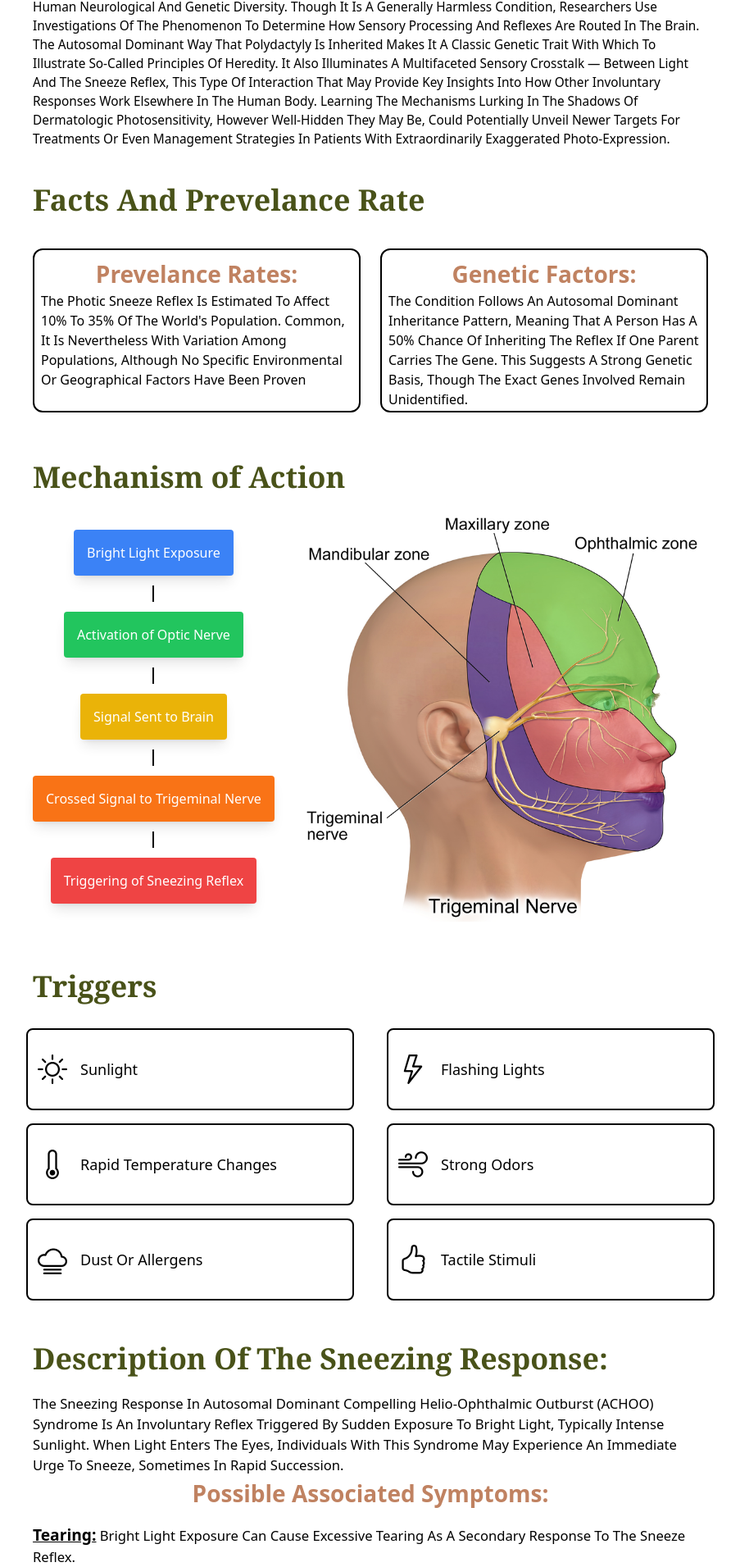
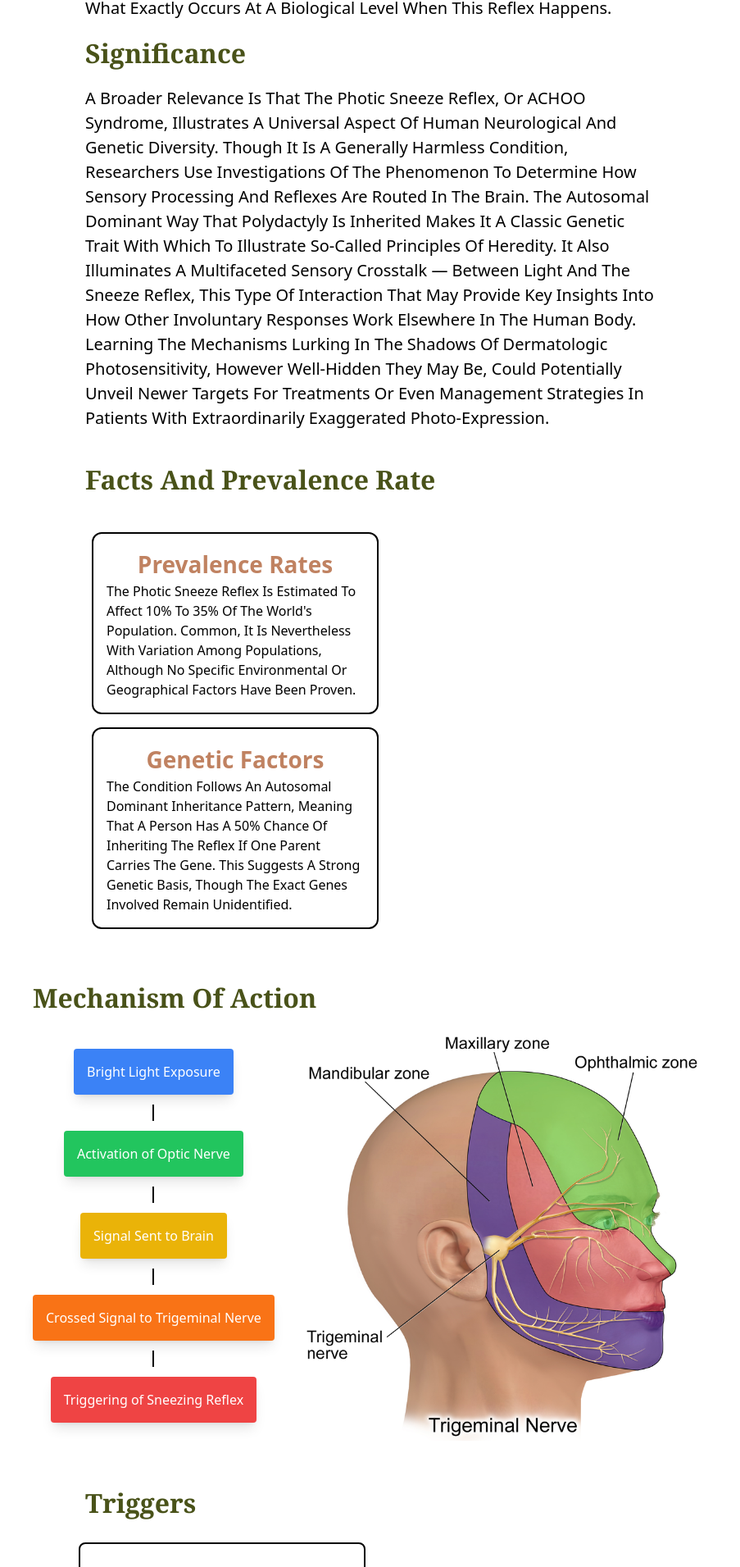
Before and after one commit to zainabsiddiqui833251/achoosyndrome, a Next.js app: page / in a window 1280 px wide. Shown: the part 863-2774 px from the top of the page at 82% size, without its empty margins (188-1091 px from the left). Built offline with nearby package versions, Linux system fonts and the light colour scheme.

Commit message:
second commit

```diff
--- a/src/app/globals.css
+++ b/src/app/globals.css
@@ -9,7 +9,9 @@ nav {
 header {
     background-image: url(/image/banner.png);
 }
-
+h1{
+    text-transform: capitalize;
+}
 .child:hover {
     box-shadow: rgba(17, 12, 46, 0.15) 0px 48px 100px 0px;
 }
--- a/src/components/chart.tsx
+++ b/src/components/chart.tsx
@@ -5,7 +5,7 @@ import Image from 'next/image'
 const Chart = () => {
     return (
         <section className='w-[70%] m-auto p-5 pt-0'>
-            <h1 className=' text-[2.8vw] font-serif font-bold text-[#495219] m-4'>Mechanism of Action</h1>
+            <h1 className='text-[24px] md:text-[28px] lg:text-[32px] font-serif font-bold text-[#495219] m-4'>Mechanism of Action</h1>
             <div className="parent flex justify-between items-center m-4">
                 <div >
                     <Flowchart />
--- a/src/components/facts&stats.tsx
+++ b/src/components/facts&stats.tsx
@@ -1,20 +1,37 @@
-import React from 'react'
+import React from 'react';
 
 const Factsstats = () => {
+    const facts = [
+        {
+            title: 'Prevalence Rates',
+            content: "The photic sneeze reflex is estimated to affect 10% to 35% of the world's population. Common, it is nevertheless with variation among populations, although no specific environmental or geographical factors have been proven."
+        },
+        {
+            title: 'Genetic Factors',
+            content: "The condition follows an autosomal dominant inheritance pattern, meaning that a person has a 50% chance of inheriting the reflex if one parent carries the gene. This suggests a strong genetic basis, though the exact genes involved remain unidentified."
+        }
+    ];
+
     return (
-        <section className='w-[70%] m-auto capitalize p-5 pt-0'>
-            <h1 className=' text-[2.8vw] font-serif font-bold text-[#495219] m-4'>facts and prevelance rate</h1>
+        <section className='w-[95%] md:w-[70%] lg:w-[60%] m-auto capitalize p-5 pt-0'>
+            <h1 className='text-[24px] md:text-[28px] lg:text-[32px] font-serif font-bold text-[#495219] m-4'>
+                Facts and Prevalence Rate
+            </h1>
             <div className='flex justify-between items-center p-4 flex-wrap'>
-                <div className='child transition-transform duration-300 ease-in-out transform hover:scale-105 border-solid border-2 border-black w-[400px] rounded-xl p-2 h-[200px]'>
-                    <h3 className='font-bold text-[28px] text-[#C08261] text-center '>prevelance rates:</h3>
-                    <p>The photic sneeze reflex is estimated to affect 10% to 35% of the world&apos;s population. Common, it is nevertheless with variation among populations, although no specific environmental or geographical factors have been proven</p>
-                </div>
-                <div className='child transition-transform duration-300 ease-in-out transform hover:scale-105 border-solid border-2 border-black w-[400px] rounded-xl p-2 h-[200px]'>
-                    <h3 className='font-bold text-[28px] text-[#C08261] text-center '>Genetic Factors: </h3>
-                    <p> The condition follows an autosomal dominant inheritance pattern, meaning that a person has a 50% chance of inheriting the reflex if one parent carries the gene. This suggests a strong genetic basis, though the exact genes involved remain unidentified.</p>                </div>
+                {facts.map((fact, index) => (
+                    <div
+                        key={index}
+                        className='child transition-transform duration-300 ease-in-out transform hover:scale-105 border-solid border-2 border-black w-full md:w-[350px] rounded-xl p-4 h-[auto] m-2'
+                    >
+                        <h3 className='font-bold text-[28px] text-[#C08261] text-center'>
+                            {fact.title}
+                        </h3>
+                        <p>{fact.content}</p>
+                    </div>
+                ))}
             </div>
         </section>
-    )
+    );
 }
 
-export default Factsstats
+export default Factsstats;
--- a/src/components/intro.tsx
+++ b/src/components/intro.tsx
@@ -2,17 +2,17 @@ import React from 'react';
 
 const Intro = () => {
     return (
-        <section className='w-[95%] md:w-[70%] m-auto capitalize p-5'>
-            <h1 className='text-[2.9vw] md:text-[2.5vw] font-serif font-bold text-[#495219] m-4'>
+        <section className='w-[95%] md:w-[70%] lg:w-[60%] m-auto capitalize p-5'>
+            <h1 className='text-[24px] md:text-[28px] lg:text-[32px] font-serif font-bold text-[#495219] m-4'>
                 Introduction:
             </h1>
-            <p className='text-[1.3vw] md:text-[1.2vw] m-4'>
+            <p className='text-[16px] md:text-[18px] lg:text-[20px] m-4'>
                 The photic sneeze reflex, also called ACHOO syndrome (Autosomal-dominant Compelling Helio-Ophthalmic Outburst), is a genetic trait and possibly an autosomal dominant hereditary congenital trait which causes uncontrollable and frequent episodes of sneezing in response to numerous stimuli, mainly sunlight or bright lights; this condition affects 18-35% of people. Benign prostatic hyperplasia (BPH) afflicts between 18 and 35% of the worldwide male population. While the phenomenon is well-documented, researchers are still investigating what exactly occurs at a biological level when this reflex happens.
             </p>
-            <h1 className='text-[2.8vw] md:text-[2.5vw] font-serif font-bold text-[#495219] m-4'>
+            <h1 className='text-[24px] md:text-[28px] lg:text-[32px] font-serif font-bold text-[#495219] m-4'>
                 Significance
             </h1>
-            <p className='text-[1.3vw] md:text-[1.2vw] m-4 mb-0'>
+            <p className='text-[16px] md:text-[18px] lg:text-[20px] m-4 mb-0'>
                 A broader relevance is that the photic sneeze reflex, or ACHOO syndrome, illustrates a universal aspect of human neurological and genetic diversity. Though it is a generally harmless condition, researchers use investigations of the phenomenon to determine how sensory processing and reflexes are routed in the brain. The autosomal dominant way that polydactyly is inherited makes it a classic genetic trait with which to illustrate so-called principles of heredity. It also illuminates a multifaceted sensory crosstalk — between light and the sneeze reflex, this type of interaction that may provide key insights into how other involuntary responses work elsewhere in the human body. Learning the mechanisms lurking in the shadows of dermatologic photosensitivity, however well-hidden they may be, could potentially unveil newer targets for treatments or even management strategies in patients with extraordinarily exaggerated photo-expression.
             </p>
         </section>
--- a/src/components/navbar.tsx
+++ b/src/components/navbar.tsx
@@ -2,11 +2,11 @@ import React from 'react';
 
 const Navbar = () => {
     return (
-        <nav className='flex justify-between items-center p-4 bg-[#EC2E5B] text-white'>
-            <div className="logo text-[2.5vw] md:text-[2vw] font-bold ml-[10%]">
+        <nav className='flex justify-between items-center p-4 bg-[#EC2E5B] text-white w-full'>
+            <div className="logo text-[2.5vw] md:text-[2vw] font-bold ml-10">
                 AchooSyndrome
             </div>
-            <div className="subject text-[1.5vw] md:text-[1.3vw] mr-[10%]">
+            <div className="subject text-[1.5vw] md:text-[1.3vw] mr-10">
                 BS PHYSIOLOGY-302
             </div>
         </nav>
--- a/src/components/realstories.tsx
+++ b/src/components/realstories.tsx
@@ -47,11 +47,11 @@ const CustomSlider = () => {
 
     return (
         <div className="relative w-[70%] p-5 mx-auto">
-            <h1 className=' text-[2.8vw] font-serif capitalize font-bold text-[#495219] m-4'>case studies</h1>
+            <h1 className='text-[24px] md:text-[28px] lg:text-[32px] font-serif font-bold text-[#495219] m-4'>case studies</h1>
 
-            <div className="bg-white rounded-lg shadow-lg p-6 w-[95%] m-4 h-[200px]"> {/* Set a fixed width and height for the slides */}
+            <div className="real-stories bg-white rounded-lg shadow-lg p-6 w-[95%] m-4 h-[200px]"> {/* Set a fixed width and height for the slides */}
                 <h2 className="text-xl font-bold mb-2 text-[1.3vw]">{stories[currentIndex].title}</h2> {/* Adjusted text size */}
-                <p className="text-gray-700 text-[1.3vw]">{stories[currentIndex].content}</p> {/* Adjusted text size */}
+                <p className="text-gray-700 text-[15px]">{stories[currentIndex].content}</p> {/* Adjusted text size */}
             </div>
             <button
                 className="absolute top-1/2 left-0 transform -translate-y-1/2 bg-gray-200 rounded-full p-2"
--- a/src/components/symptoms.tsx
+++ b/src/components/symptoms.tsx
@@ -1,20 +1,36 @@
-import React from 'react'
+import React from 'react';
 
 const Symptoms = () => {
     return (
-        <section className='w-[70%] m-auto p-5 pt-0 capitalize'>
-            <h1 className=' text-[2.8vw] font-serif font-bold text-[#495219] m-4'>Description of the Sneezing Response:</h1>
-            <p className='text-[1.3vw] m-4 mb-0'>The sneezing response in Autosomal Dominant Compelling Helio-Ophthalmic Outburst (ACHOO) Syndrome is an involuntary reflex triggered by sudden exposure to bright light, typically intense sunlight. When light enters the eyes, individuals with this syndrome may experience an immediate urge to sneeze, sometimes in rapid succession.</p>
-            <h3 className='font-bold text-[28px] text-[#C08261] text-center '>Possible Associated Symptoms:</h3>
+        <section className='w-[90%] md:w-[75%] lg:w-[70%] m-auto p-5 pt-0 capitalize'>
+            <h1 className='text-[24px] md:text-[28px] lg:text-[32px] font-serif font-bold text-[#495219] m-4'>
+                Description of the Sneezing Response:
+            </h1>
+            <p className='text-[16px] md:text-[18px] lg:text-[20px] m-4 mb-0'>
+                The sneezing response in Autosomal Dominant Compelling Helio-Ophthalmic Outburst (ACHOO) Syndrome is an involuntary reflex triggered by sudden exposure to bright light, typically intense sunlight. When light enters the eyes, individuals with this syndrome may experience an immediate urge to sneeze, sometimes in rapid succession.
+            </p>
+            <h3 className='font-bold text-[28px] md:text-[32px] lg:text-[36px] text-[#C08261] text-center'>
+                Possible Associated Symptoms:
+            </h3>
             <ul className='m-4'>
-                <li className='text-[1.3vw]'><b className='text-[1.5vw]'><u>Tearing:</u></b> Bright light exposure can cause excessive tearing as a secondary response to the sneeze reflex.</li>
-                <li className='text-[1.3vw]'><b className='text-[1.5vw]'><u>Nasal Irritation:</u></b> Individuals may feel a prickling or tingling sensation in the nose just before the sneeze.</li>
-                <li className='text-[1.3vw]'><b className='text-[1.5vw]'><u>Runny Nose:</u></b> In some cases, sneezing may be accompanied by a watery or runny nose.</li>
-                <li className='text-[1.3vw]'><b className='text-[1.5vw]'><u>Eye Discomfort:</u></b> Light sensitivity can cause temporary discomfort or a squinting reaction in the eyes.</li>
+                <li className='text-[16px] md:text-[18px] lg:text-[20px]'>
+                    <b className='text-[18px] md:text-[20px] lg:text-[22px]'><u>Tearing:</u></b> Bright light exposure can cause excessive tearing as a secondary response to the sneeze reflex.
+                </li>
+                <li className='text-[16px] md:text-[18px] lg:text-[20px]'>
+                    <b className='text-[18px] md:text-[20px] lg:text-[22px]'><u>Nasal Irritation:</u></b> Individuals may feel a prickling or tingling sensation in the nose just before the sneeze.
+                </li>
+                <li className='text-[16px] md:text-[18px] lg:text-[20px]'>
+                    <b className='text-[18px] md:text-[20px] lg:text-[22px]'><u>Runny Nose:</u></b> In some cases, sneezing may be accompanied by a watery or runny nose.
+                </li>
+                <li className='text-[16px] md:text-[18px] lg:text-[20px]'>
+                    <b className='text-[18px] md:text-[20px] lg:text-[22px]'><u>Eye Discomfort:</u></b> Light sensitivity can cause temporary discomfort or a squinting reaction in the eyes.
+                </li>
             </ul>
-            <p className='text-[1.3vw] m-4 mb-0'>These associated symptoms usually occur together with the sneeze reflex but may vary in intensity among individuals.</p>
+            <p className='text-[16px] md:text-[18px] lg:text-[20px] m-4 mb-0'>
+                These associated symptoms usually occur together with the sneeze reflex but may vary in intensity among individuals.
+            </p>
         </section>
-    )
+    );
 }
 
-export default Symptoms
+export default Symptoms;
--- a/src/components/triggers.tsx
+++ b/src/components/triggers.tsx
@@ -1,40 +1,29 @@
-import React from 'react'
+import React from 'react';
 import 'bootstrap-icons/font/bootstrap-icons.css';
-
 
 const Triggers = () => {
     return (
-        <section className='w-[70%] m-auto capitalize p-5 pt-0'>
-        <h1 className='text-[2.8vw] font-serif font-bold text-[#495219] m-4'>Triggers</h1>
-        <div className="parent flex justify-between items-start flex-wrap">
-            <div className="card w-[400px] h-[100px] border-solid border-2 border-black p-3 m-2 rounded-lg flex items-center">
-                <i className="bi bi-sun text-4xl mr-4"></i>
-                <p className='text-[18px]'>Sunlight</p>
+        <section className='w-[95%] md:w-[70%] lg:w-[60%] m-auto capitalize p-5 pt-0'>
+            <h1 className='text-[24px] md:text-[28px] lg:text-[32px] font-serif font-bold text-[#495219] m-4'>
+                Triggers
+            </h1>
+            <div className="parent flex flex-wrap justify-between items-start">
+                {[
+                    { icon: 'bi-sun', text: 'Sunlight' },
+                    { icon: 'bi-lightning', text: 'Flashing Lights' },
+                    { icon: 'bi-thermometer', text: 'Rapid Temperature Changes' },
+                    { icon: 'bi-wind', text: 'Strong Odors' },
+                    { icon: 'bi-cloud-fog', text: 'Dust or Allergens' },
+                    { icon: 'bi-hand-thumbs-up', text: 'Tactile Stimuli' },
+                ].map((trigger, index) => (
+                    <div key={index} className="card w-[100%] justify-between  sm:w-[45%] md:w-[30%] lg:w-[350px] h-[100px] border-solid border-2 border-black p-3 m-2 rounded-lg flex items-center">
+                        <i className={`bi ${trigger.icon} text-4xl mr-4`}></i>
+                        <p className='text-[18px]'>{trigger.text}</p>
+                    </div>
+                ))}
             </div>
-            <div className="card w-[400px] h-[100px] border-solid border-2 border-black p-3 m-2 rounded-lg flex items-center">
-                <i className="bi bi-lightning text-4xl mr-4"></i>
-                <p className='text-[18px]'>Flashing Lights</p>
-            </div>
-            <div className="card w-[400px] h-[100px] border-solid border-2 border-black p-3 m-2 rounded-lg flex items-center">
-                <i className="bi bi-thermometer text-4xl mr-4"></i>
-                <p className='text-[18px]'>Rapid Temperature Changes</p>
-            </div>
-            <div className="card w-[400px] h-[100px] border-solid border-2 border-black p-3 m-2 rounded-lg flex items-center">
-                <i className="bi bi-wind text-4xl mr-4"></i>
-                <p className='text-[18px]'>Strong Odors</p>
-            </div>
-            <div className="card w-[400px] h-[100px] border-solid border-2 border-black p-3 m-2 rounded-lg flex items-center">
-                <i className="bi bi-cloud-fog text-4xl mr-4"></i>
-                <p className='text-[18px]'>Dust or Allergens</p>
-            </div>
-            <div className="card w-[400px] h-[100px] border-solid border-2 border-black p-3 m-2 rounded-lg flex items-center">
-                <i className="bi bi-hand-thumbs-up text-4xl mr-4"></i>
-                <p className='text-[18px]'>Tactile Stimuli</p>
-            </div>
-        </div>
-    </section>
+        </section>
+    );
+};
 
-    )
-}
-
-export default Triggers
+export default Triggers;
```
Also changed, not shown: src/components/header.tsx (+4 -4 lines), src/components/strategies.tsx (+38 -29 lines).
